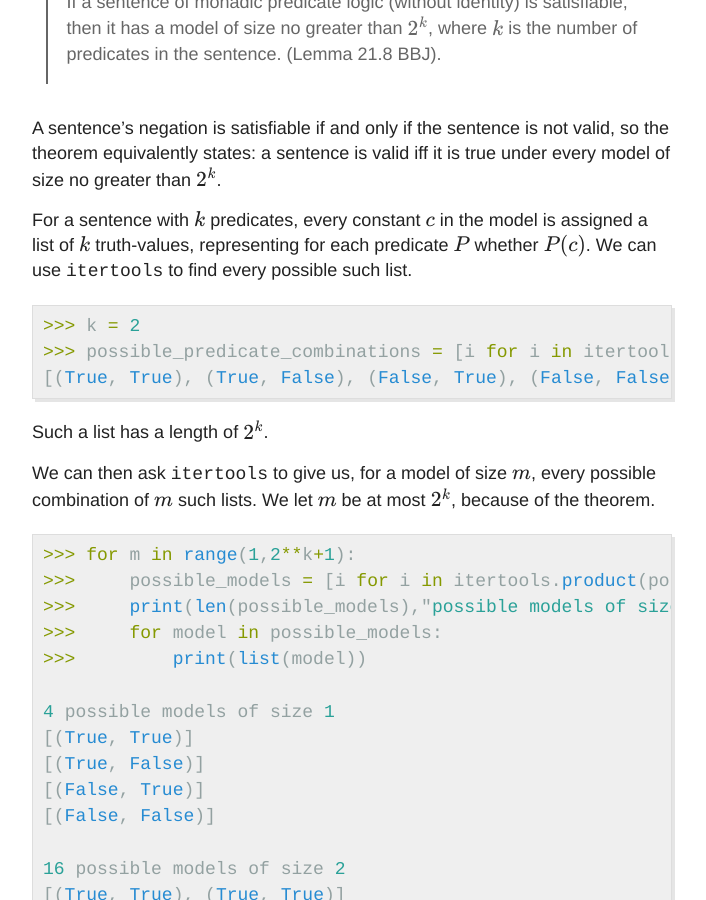
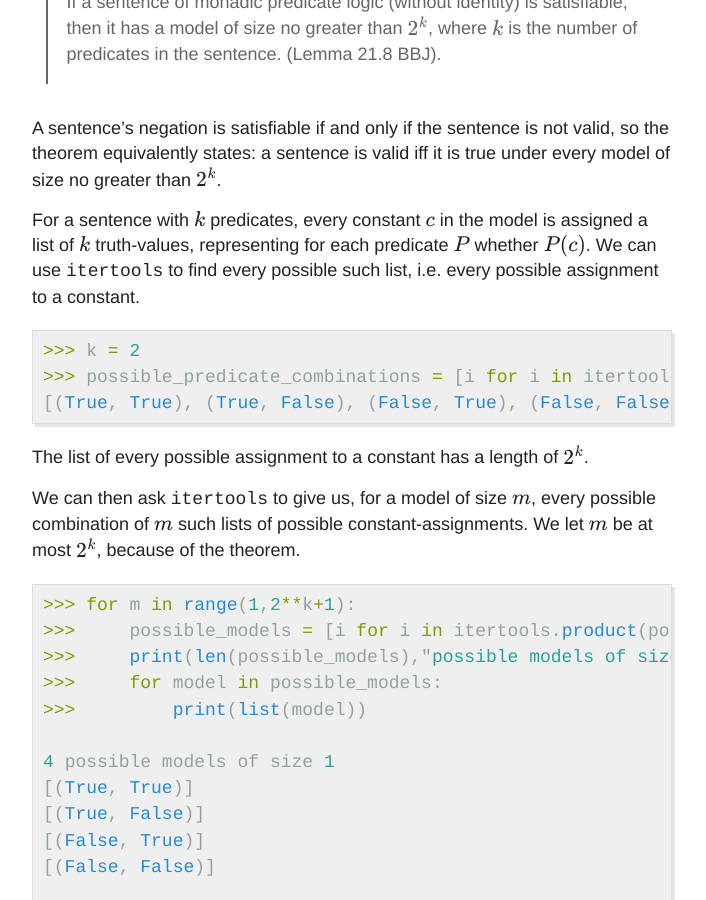
Before and after one commit to fragile-credences/fragile-credences.github.io, a Jekyll site: the page built from 2020-09-27-monadic-predicate.md, in a window 1280 px wide and 900 px high, scrolled down 541 px. Shown: the whole window, without its empty margins (288-994 px from the left). Built offline with Jekyll 4.4.1, drawn with Linux system fonts in a browser that asks for light colours; formulas are drawn with MathJax 3; comment, search, counter and statistics services are not loaded; some of the changed text lies outside the part shown.

Commit message:
Update 2020-09-27-monadic-predicate.md

````diff
--- a/2020-09-27-monadic-predicate.md
+++ b/2020-09-27-monadic-predicate.md
@@ -15,7 +15,7 @@ We can make use of the Löwenheim-Skolem theorem (looking first at the case with
 
 A sentence's negation is satisfiable if and only if the sentence is not valid, so the theorem equivalently states: a sentence is valid iff it is true under every model of size no greater than $$2^k$$.
 
-For a sentence with $$k$$ predicates, every constant $$c$$ in the model is assigned a list of $$k$$ truth-values, representing for each predicate $$P$$ whether $$P(c)$$. We can use `itertools` to find every possible such list.
+For a sentence with $$k$$ predicates, every constant $$c$$ in the model is assigned a list of $$k$$ truth-values, representing for each predicate $$P$$ whether $$P(c)$$. We can use `itertools` to find every possible such list, i.e. every possible assignment to a constant.
 
 ```python
 >>> k = 2
@@ -23,9 +23,9 @@ For a sentence with $$k$$ predicates, every constant $$c$$ in the model is assig
 [(True, True), (True, False), (False, True), (False, False)]
 ```
 
-Such a list has a length of $$2^k$$.
+The list of every possible assignment to a constant has a length of $$2^k$$.
 
-We can then ask `itertools` to give us, for a model of size $$m$$, every possible combination of $$m$$ such lists. We let $$m$$ be at most $$2^k$$, because of the theorem.
+We can then ask `itertools` to give us, for a model of size $$m$$, every possible combination of $$m$$ such lists of possible constant-assignments. We let $$m$$ be at most $$2^k$$, because of the theorem.
 
 ```python
 >>> for m in range(1,2**k+1):
````
Also changed, not shown: other parts of 2020-09-27-monadic-predicate.md (+0 -2 lines).
